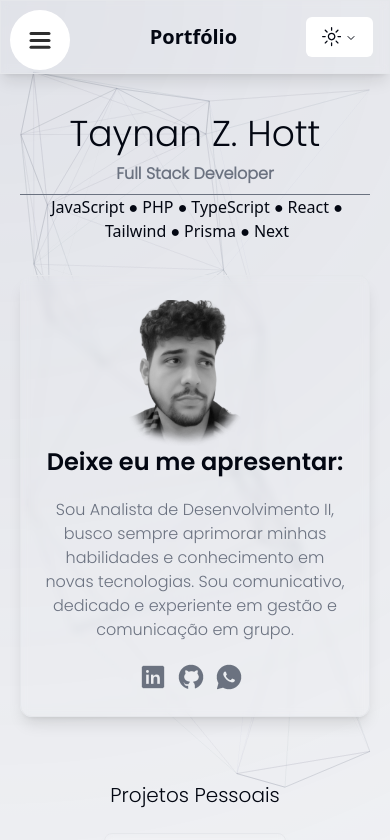
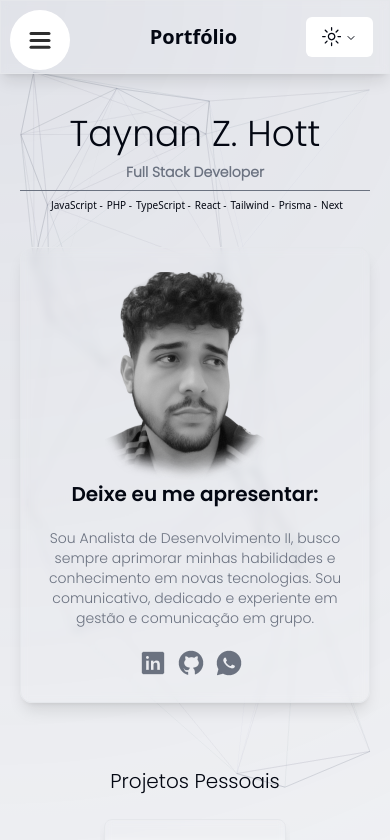
Before and after one commit to taynanhott/portfolio, a Next.js app: page /home in a window 390 px wide. Shown: the top 840 px of the page. Built offline with nearby package versions, Linux system fonts and the light colour scheme.

Commit message:
Fix layout

```diff
--- a/src/components/Html/Body/Presentation/presentation.tsx
+++ b/src/components/Html/Body/Presentation/presentation.tsx
@@ -58,7 +58,7 @@ export default function Presentation() {
         >
             <div className="max-w-3xl mx-auto border backdrop-blur-sm rounded-xl shadow-lg mt-8 lg:mt-12 grid grid-cols-1 lg:grid-cols-2 p-6 items-center">
                 <div className="flex justify-center">
-                    <div className="mr-5 w-28 md:w-48 lg:w-80">
+                    <div className="mr-5 w-40 md:w-48 lg:w-80">
                         <Image
                             src="/image/fotoiabw.png"
                             width={300}
@@ -68,8 +68,8 @@ export default function Presentation() {
                     </div>
                 </div>
                 <div className="text-center lg:text-left">
-                    <div className="text-2xl md:text-3xl lg:text-5xl mb-5 font-poppins-bold pointer-events-none">Deixe eu me apresentar:</div>
-                    <div className="font-poppins text-gray-500 mb-5 pointer-events-none">
+                    <div className="text-xl md:text-3xl lg:text-5xl mb-5 font-poppins-bold pointer-events-none ">Deixe eu me apresentar:</div>
+                    <div className="font-poppins text-gray-500 mb-5 pointer-events-none text-sm md:text-base lg:text-base">
                         Sou Analista de Desenvolvimento II, busco sempre aprimorar minhas habilidades e conhecimento em novas tecnologias. Sou comunicativo, dedicado e experiente em gestão e comunicação em grupo.
                     </div>
                     <div className="flex justify-center lg:justify-normal">
--- a/src/components/Html/Body/Title/title.tsx
+++ b/src/components/Html/Body/Title/title.tsx
@@ -3,16 +3,18 @@
 import { motion } from "framer-motion";
 
 const Lista = ({ tecnologias }: { tecnologias: string[] }) => {
+
     let contador = 0.5;
 
     const listaJSX = tecnologias.map((elemento, indice) => {
+
       contador += 0.75;
       const duration = contador;
       const isLast = indice === tecnologias.length - 1;
 
       return (
         <motion.div
-          className="inline-block pl-1 pointer-events-none"
+          className="inline-block pl-1 pointer-events-none text-[10px] md:text-base lg:text-base"
           key={elemento}
           initial={{ opacity: 0 }}
           whileInView={{ opacity: 1, x: 0 }}
@@ -20,7 +22,7 @@ const Lista = ({ tecnologias }: { tecnologias: string[] }) => {
           transition={{ duration }}
         >
           {elemento}
-          {!isLast && " ● "}
+          {!isLast && " - "}
         </motion.div>
       );
     });
@@ -41,7 +43,7 @@ export const Title = () => {
             >
                 <div className="text-center max-w-3xl mx-auto border-b border-gray-500 pb-2 border-current">
                     <div className="text-4xl lg:text-6xl whitespace-nowrap font-poppins mb-2 pointer-events-none">Taynan Z. Hott</div>
-                    <div className="font-poppins text-gray-500 font-bold pointer-events-none">
+                    <div className="font-poppins text-gray-500 font-bold pointer-events-none text-sm md:text-base lg:text-base">
                         Full Stack Developer</div>
                 </div>
             </motion.div>
```
